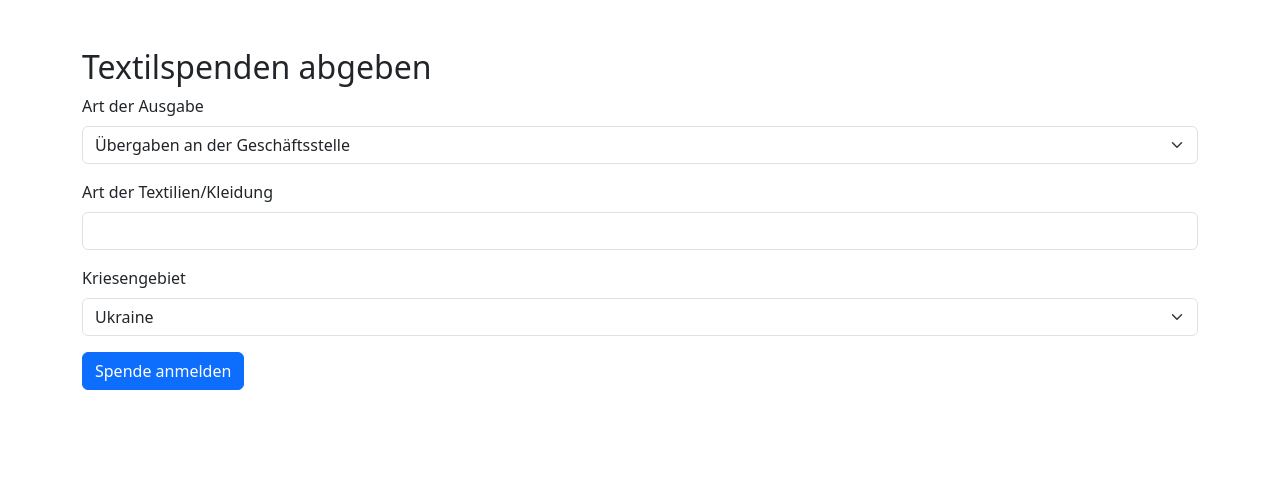
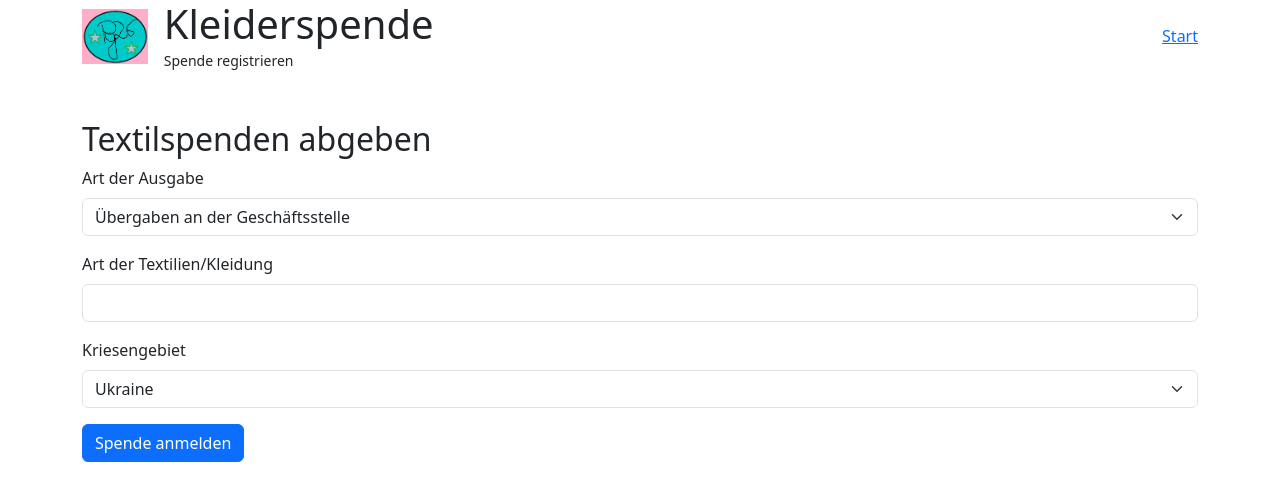
Before and after one commit to petra-g26/Kleiderspende-app, a plain HTML site: page form.html in a window 1280 px wide. Drawn offline with nearby package versions, Linux system fonts and the light colour scheme.

Commit message:
Design auch für Formularansicht

```diff
--- a/form.html
+++ b/form.html
@@ -7,7 +7,22 @@
 
     <link href="https://cdn.jsdelivr.net/npm/bootstrap@5.3/dist/css/bootstrap.min.css" rel="stylesheet">
     </head>
-<body class="container my-5">
+<body>
+    <header class="mb-4">
+        <div class="container d-flex justify-content-between align-items-center flex-wrap">
+            <div class="d-flex align-items-center">
+                <img src="assets/logo.png" alt="Logo" height="55" class="me-3">
+                <div>
+                    <h1 class="mb-0">Kleiderspende</h1>
+                    <small>Spende registrieren</small>
+                </div>
+            </div>
+            <nav>
+                <a href="index.html">Start</a>
+            </nav>
+        </div>
+    </header>
+    <div class="container my-5">
         <h2> Textilspenden abgeben</h2>
         <form id="spendenForm">
 
@@ -40,5 +55,6 @@
             <button class="btn btn-primary">Spende anmelden</button>
         </form>
         <script src="js/script.js"></script>
+</div>
 </body>
 </html>
```
Lines whose indentation alone changed are shown as unchanged.
